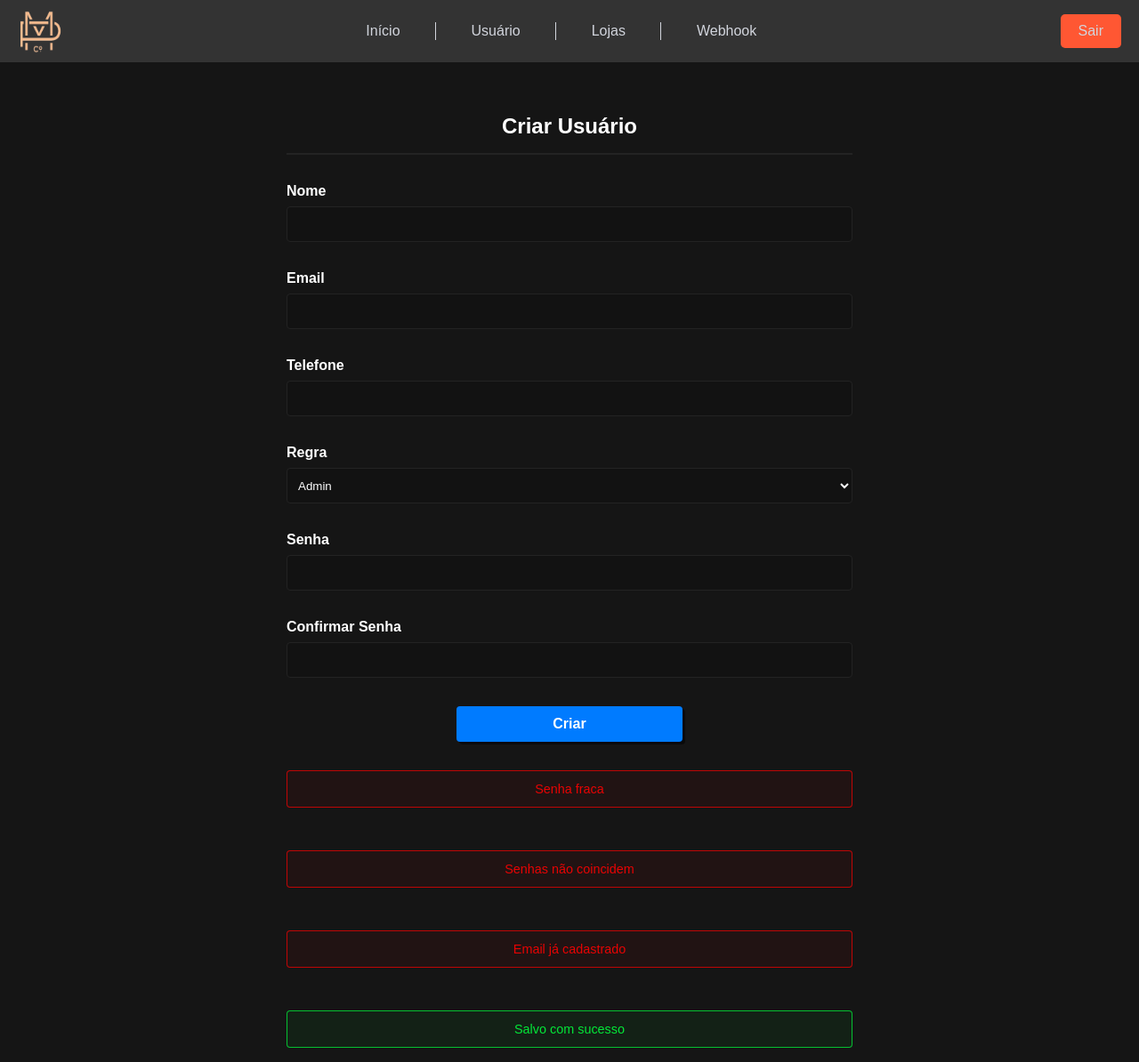
After one commit to brunocriacoes/jade, a PHP site: page /cadastro_usuario.html in a window 1280 px wide. The commit adds this page. Shown: the whole page at 89% size. Run offline with PHP 8.4, Linux system fonts and the light colour scheme.

Commit message:
feature/new-page-cadastro-usuario;

```diff
--- /dev/null
+++ b/assets/css/cadastro_usuario.css
@@ -0,0 +1,103 @@
+.container {
+    height: 100vh;
+    width: 100%;
+    background-color: var(--color-bg);
+    display: flex;
+    justify-content: center;
+    padding: 1rem;
+    box-sizing: border-box;
+}
+
+.form-container {
+    padding: 2rem;
+    color: white;
+    width: 100%;
+    max-width: 700px;
+    margin-top: 5rem;
+    display: grid;
+    gap: 2rem;
+    box-sizing: border-box;
+}
+
+.form-container form {
+    display: grid;
+    gap: 2rem;
+}
+
+.form-header {
+    width: 100%;
+    display: grid;
+    gap: 1rem;
+    text-align: center;
+}
+
+.form-header hr {
+    border: 1px solid var(--color-input-border);
+}
+
+.form-content {
+    display: grid;
+    grid-template-columns: 1fr;
+    gap: 2rem;
+}
+
+.form-group label {
+    display: block;
+    margin-bottom: 0.5rem;
+    font-weight: bold;
+}
+
+.form-group input,
+.form-group select {
+    width: 100%;
+    height: 40px;
+    padding: 0.5rem;
+    margin: 0;
+    border: 1px solid var(--color-input-border);
+    border-radius: var(--border-radius);
+    background-color: var(--color-input-bg);
+    color: white;
+    box-sizing: border-box;
+}
+
+.form-footer {
+    display: flex;
+    justify-content: center;
+}
+
+.form-footer .form-group {
+    width: 40%;
+}
+
+@media (max-width: 768px) {
+    .form-container {
+        width: 80%;
+        padding: 1rem;
+    }
+
+    .form-group input,
+    .form-group select {
+        height: 35px;
+    }
+
+    .submit-btn {
+        padding: 0.5rem;
+        font-size: 0.9rem;
+    }
+}
+
+@media (max-width: 480px) {
+    .form-container {
+        width: 100%;
+        padding: 1rem;
+    }
+
+    .form-header h2 {
+        font-size: 1.2rem;
+    }
+
+    .submit-btn {
+        padding: 0.5rem;
+        font-size: 0.8rem;
+    }
+}
--- a/assets/css/global.css
+++ b/assets/css/global.css
@@ -8,6 +8,7 @@
     --color-error-bg: rgba(255, 0, 0, 0.06);
     --color-error-border: rgba(255, 0, 0, 0.8);
     --color-text: #D2D5DD;
+    --color-text-hover: #ffffff;
     --color-border: #8c8c8c;
     --color-border-light: #545454;
     --color-button: #ff5733;
@@ -67,3 +68,20 @@ body {
 .container {
     padding: 20px;
 }
+
+.submit-btn {
+    background-color: var(--color-primary);
+    color: white;
+    padding: 0.7rem;
+    width: 100%;
+    border: none;
+    border-radius: var(--border-radius);
+    cursor: pointer;
+    font-size: 1rem;
+    box-shadow: 3px 3px 0px var(--color-shadow);
+    font-weight: 600;
+}
+
+.submit-btn:hover {
+    background-color: var(--color-primary-hover);
+}
--- a/assets/css/header.css
+++ b/assets/css/header.css
@@ -70,6 +70,11 @@ nav ul li a {
     color: var(--color-text);
     text-decoration: none;
     padding: 10px 15px;
+}
+
+nav ul li a:hover {
+    color: var(--color-text-hover);
+    transition: color 0.3s;
 }
 
 .header-box-logout {
--- /dev/null
+++ b/cadastro_usuario.html
@@ -0,0 +1,90 @@
+<!DOCTYPE html>
+<html lang="pt-br">
+
+<head>
+    <meta charset="UTF-8">
+    <meta name="viewport" content="width=device-width, initial-scale=1.0">
+    <link rel="stylesheet" href="./assets/css/global.css">
+    <link rel="stylesheet" href="./assets/css/cadastro_usuario.css">
+    <link rel="stylesheet" href="./assets/css/header.css">
+    <title>Paramou</title>
+</head>
+
+<body>
+    <header>
+        <div class="header-box-logo">
+            <img src="./assets/image/logo/logo.png" alt="logo" width="50" height="50" class="logo">
+        </div>
+        <input type="checkbox" id="menu-toggle" class="menu-toggle">
+        <label for="menu-toggle" class="menu-icon">
+            <span></span>
+            <span></span>
+            <span></span>
+        </label>
+        <nav>
+            <ul>
+                <li><a href="#">Início</a></li>
+                <li><a href="#">Usuário</a></li>
+                <li><a href="#">Lojas</a></li>
+                <li><a href="#">Webhook</a></li>
+            </ul>
+            <div class="logout-mobile">
+                <a href="./index.html" class="logout">Sair</a>
+            </div>
+        </nav>
+        <div class="header-box-logout">
+            <a href="./index.html" class="logout">Sair</a>
+        </div>
+    </header>
+    <div class="container">
+        <div class="form-container">
+            <div class="form-header">
+                <h2>Criar Usuário</h2>
+                <hr>
+            </div>
+            <form id="create-user-form">
+                <div class="form-content">
+                    <div class="form-group">
+                        <label for="nome">Nome</label>
+                        <input type="text" id="nome" name="nome" required>
+                    </div>
+                    <div class="form-group">
+                        <label for="email">Email</label>
+                        <input type="email" id="email" name="email" required>
+                    </div>
+                    <div class="form-group">
+                        <label for="telefone">Telefone</label>
+                        <input type="text" id="telefone" name="telefone" required>
+                    </div>
+                    <div class="form-group">
+                        <label for="rule">Regra</label>
+                        <select id="rule" name="rule" required>
+                            <option value="admin">Admin</option>
+                            <option value="cooperador">Cooperador</option>
+                        </select>
+                    </div>
+                    <div class="form-group">
+                        <label for="senha">Senha</label>
+                        <input type="password" id="senha" name="senha" required>
+                    </div>
+                    <div class="form-group">
+                        <label for="confirmar-senha">Confirmar Senha</label>
+                        <input type="password" id="confirmar-senha" name="confirmar-senha" required>
+                    </div>
+                </div>
+                <div class="form-footer">
+                    <div class="form-group">
+                        <button type="submit" class="submit-btn">Criar</button>
+                    </div>
+                </div>
+                <div class="alert alert-error">Senha fraca</div>
+                <div class="alert alert-error">Senhas não coincidem</div>
+                <div class="alert alert-error">Email já cadastrado</div>
+                <div class="alert alert-success">Salvo com sucesso</div>
+            </form>
+        </div>
+    </div>
+    <script type="module" src="./assets/js/main.js"></script>
+</body>
+
+</html>
--- a/index.html
+++ b/index.html
@@ -30,7 +30,7 @@
                         <input type="password" id="password" name="password" required placeholder="senha">
                     </div>
                 </div>
-                <button type="submit" class="login-btn">Login</button>
+                <button type="submit" class="submit-btn">Login</button>
                 <div class="alert alert-success">Login realizado com sucesso!</div>
                 <div class="alert alert-error">Algo deu errado. Tente novamente.</div>
                 <p><a href="./recuperar_senha.html">Esqueceu sua senha?</a></p>
--- a/nova_senha.html
+++ b/nova_senha.html
@@ -31,7 +31,7 @@
                             onchange="validarSenha()">
                     </div>
                 </div>
-                <button type="submit" class="nova-senha-btn">Redefinir Senha</button>
+                <button type="submit" class="submit-btn">Redefinir Senha</button>
                 <div class="alert alert-success">Senha redefinida com sucesso!</div>
                 <div class="alert alert-error erro">Erro ao redefinir senha!</div>
             </form>
--- a/recuperar_senha.html
+++ b/recuperar_senha.html
@@ -25,7 +25,7 @@
                         <input type="email" id="email" name="email" required placeholder="digite seu email">
                     </div>
                 </div>
-                <button type="submit" class="recuperar-senha-btn">Recuperar senha</button>
+                <button type="submit" class="submit-btn">Recuperar senha</button>
                 <div class="alert alert-success">Email enviado com sucesso!</div>
                 <div class="alert alert-error">Algo deu errado. Tente novamente.</div>
                 <p><a href="./index.html">Me lembrei da senha</a></p>
```
Also changed, not shown: assets/css/login.css (+0 -17 lines), assets/css/nova_senha.css (+0 -17 lines).
